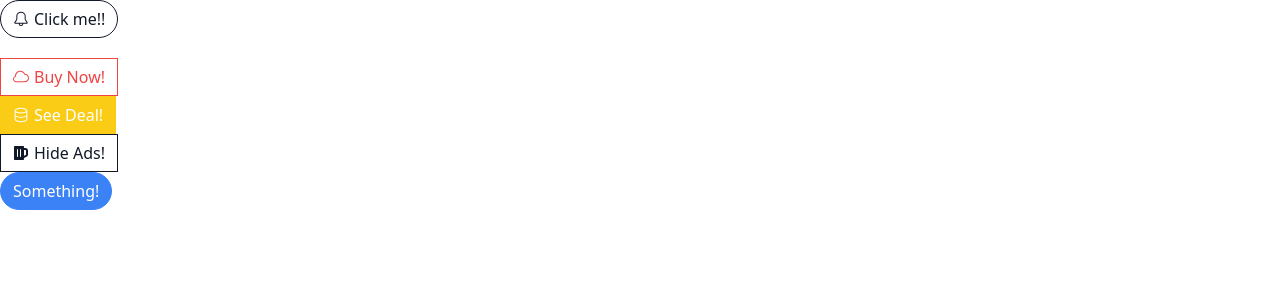
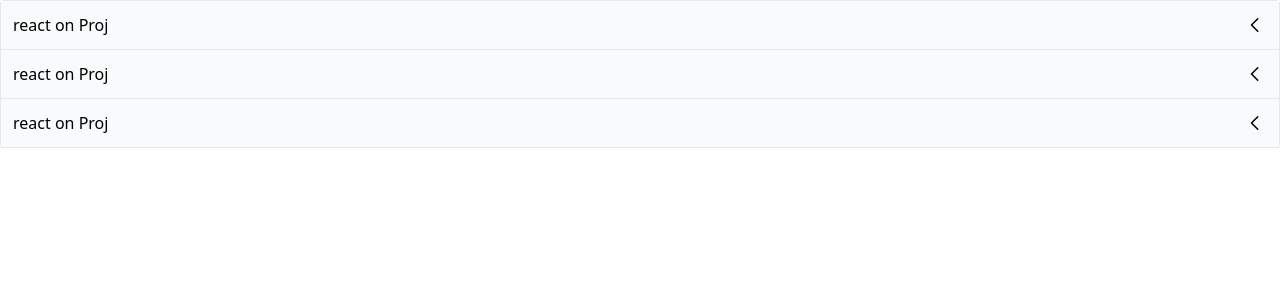
Before and after one commit to kimseunghyun-kr/react-learn, a React (Create React App) app in the folder comps/: page / in a window 1280 px wide. Shown: the top 300 px of the page. Built offline with nearby package versions, Linux system fonts and the light colour scheme.

Commit message:
accordion

```diff
--- a/comps/package.json
+++ b/comps/package.json
@@ -7,6 +7,7 @@
     "@testing-library/react": "^13.4.0",
     "@testing-library/user-event": "^13.5.0",
     "classnames": "^2.5.1",
+    "eslint": "^8.57.0",
     "react": "^18.2.0",
     "react-dom": "^18.2.0",
     "react-icons": "^5.1.0",
--- a/comps/src/App.js
+++ b/comps/src/App.js
@@ -1,51 +1,26 @@
-import { GoBell, GoCloud, GoDatabase } from 'react-icons/go';
-import { FaBeer } from 'react-icons/fa';
-import Button from './Button';
+import Accordion from './components/Accordion';
 
 function App() {
-  const handleClick = () => {
-    console.log('Clicked!');
-  };
 
-  return (
-    <div>
-      <div>
-        <Button
-          secondary
-          outline
-          rounded
-          className="mb-5"
-          onClick={handleClick}
-        >
-          <GoBell />
-          Click me!!
-        </Button>
-      </div>
-      <div>
-        <Button danger outline onMouseEnter={handleClick}>
-          <GoCloud />
-          Buy Now!
-        </Button>
-      </div>
-      <div>
-        <Button warning onMouseLeave={handleClick}>
-          <GoDatabase />
-          See Deal!
-        </Button>
-      </div>
-      <div>
-        <Button secondary outline>
-            <FaBeer />
-          Hide Ads!
-        </Button>
-      </div>
-      <div>
-        <Button primary rounded>
-          Something!
-        </Button>
-      </div>
-    </div>
-  );
+  const items = [
+    {
+      id: 'arguments',
+      label: 'react on Proj',
+      content: ' you can'
+    },
+    {
+      id: 'bay',
+      label: 'react on Proj',
+      content: ' you can'
+    },
+    {
+      id: 'kakao',
+      label: 'react on Proj',
+      content: ' you can'
+    }
+
+  ]
+  return <Accordion items={items}/>
 }
 
 export default App;
--- /dev/null
+++ b/comps/src/components/Accordion.js
@@ -0,0 +1,44 @@
+import { useState } from "react"
+import { GoChevronDown, GoChevronLeft } from 'react-icons/go';
+
+function Accordion({ items }) {
+    const [expandedIndex, setExpandedIndex] = useState(-1);
+
+    const handleClick = (nextIndex) => {
+
+        setExpandedIndex((currentExapndedIndex) => {
+            if (currentExapndedIndex === nextIndex) {
+                return -1
+            } else {
+                return nextIndex;
+            }
+        })
+    }
+
+    const renderedItems = items.map((item, index) => {
+        const isExpanded = index === expandedIndex;
+
+        const icon = (
+            <span className="text-2xl">
+                {isExpanded ? <GoChevronDown /> : <GoChevronLeft />}
+            </span>
+        );
+
+        return (
+            <div key={item.id}>
+                <div
+                    className="flex justify-between p-3 bg-gray-50 border-b items-center cursor-pointer"
+                    onClick={() => handleClick(index)}
+                >
+                    {item.label}
+                    {icon}
+                </div>
+                {isExpanded && <div className="border-b p-5"> item.content </div>}
+            </div>
+        )
+    })
+    return <div className="border-x border-t rounded">{renderedItems}</div>;
+
+}
+
+export default Accordion
--- /dev/null
+++ b/comps/src/pages/ButtonPages.js
@@ -0,0 +1,49 @@
+import { GoBell, GoCloudDownload, GoDatabase } from 'react-icons/go';
+import Button from '../components/Button';
+
+function ButtonPage() {
+  const handleClick = () => {
+    console.log('Clicked!');
+  };
+
+  return (
+    <div>
+      <div>
+        <Button
+          secondary
+          outline
+          rounded
+          className="mb-5"
+          onClick={handleClick}
+        >
+          <GoBell />
+          Click me!!
+        </Button>
+      </div>
+      <div>
+        <Button danger outline onMouseEnter={handleClick}>
+          <GoCloudDownload />
+          Buy Now!
+        </Button>
+      </div>
+      <div>
+        <Button warning onMouseLeave={handleClick}>
+          <GoDatabase />
+          See Deal!
+        </Button>
+      </div>
+      <div>
+        <Button secondary outline>
+          Hide Ads!
+        </Button>
+      </div>
+      <div>
+        <Button primary rounded>
+          Something!
+        </Button>
+      </div>
+    </div>
+  );
+}
+
+export default ButtonPage;
```
Also changed, not shown: comps/src/components/Button.js (renamed from comps/src/Button.js), 1 other file (tests, documents, lock files or other folders).
